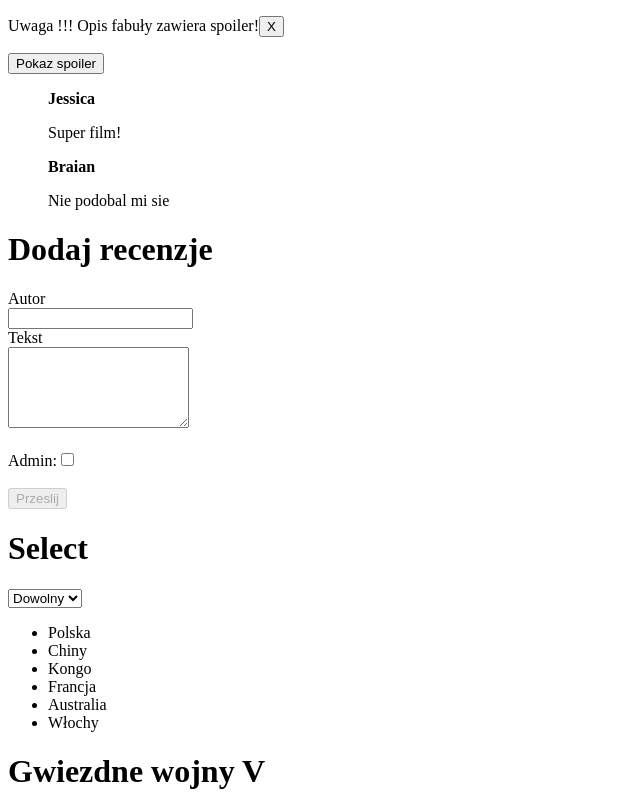
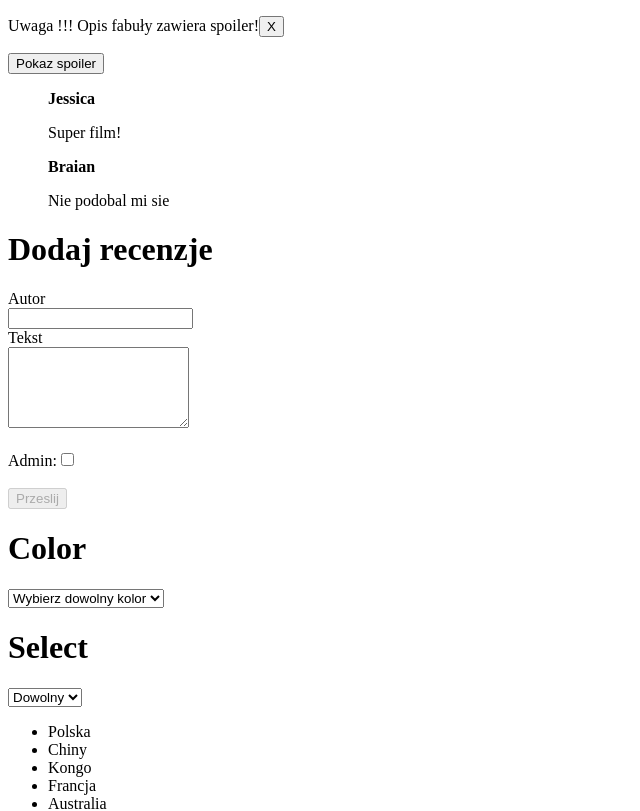
Before and after one commit to Marcin-podgorski93/Task_ZrozumiecReact, a React (Vite) app in the folder zrozumiec-react/: page / in a window 1280 px wide. Shown: the top 811 px of the page, without its empty margins (0-640 px from the left). Built offline with nearby package versions, Linux system fonts and the light colour scheme.

Commit message:
create component SectionColor to change color text by select and useState

```diff
--- a/zrozumiec-react/src/App.jsx
+++ b/zrozumiec-react/src/App.jsx
@@ -9,6 +9,7 @@ import { Form2 } from "./components/Form2";
 import { Pictures } from "./components/Pictures";
 import { Select1 } from "./components/select";
 import { LikesCounter } from "./components/LikesCounter";
+import { SectionColor } from "./components/SectionColor";
 
 const countries = [
   { name: "Polska", continent: "Europa" },
@@ -91,6 +92,7 @@ function App() {
         <button onClick={handleButton}>Pokaz spoiler</button>
       )}
       <Form2 />
+      <SectionColor />
       <Select1 />
       <h1>Gwiezdne wojny V</h1>
       <h2>Rok produkcji</h2>
--- /dev/null
+++ b/zrozumiec-react/src/components/SectionColor.jsx
@@ -0,0 +1,16 @@
+export function SectionColor() {
+  return (
+    <>
+      <h1>Color</h1>
+
+      <select>
+        <option value disabled selected>
+          Wybierz dowolny kolor
+        </option>
+        <option value="blue">Niebieski</option>
+        <option value="orange">Pomaranczowy</option>
+        <option value="green">Zielony</option>
+      </select>
+    </>
+  );
+}
```
